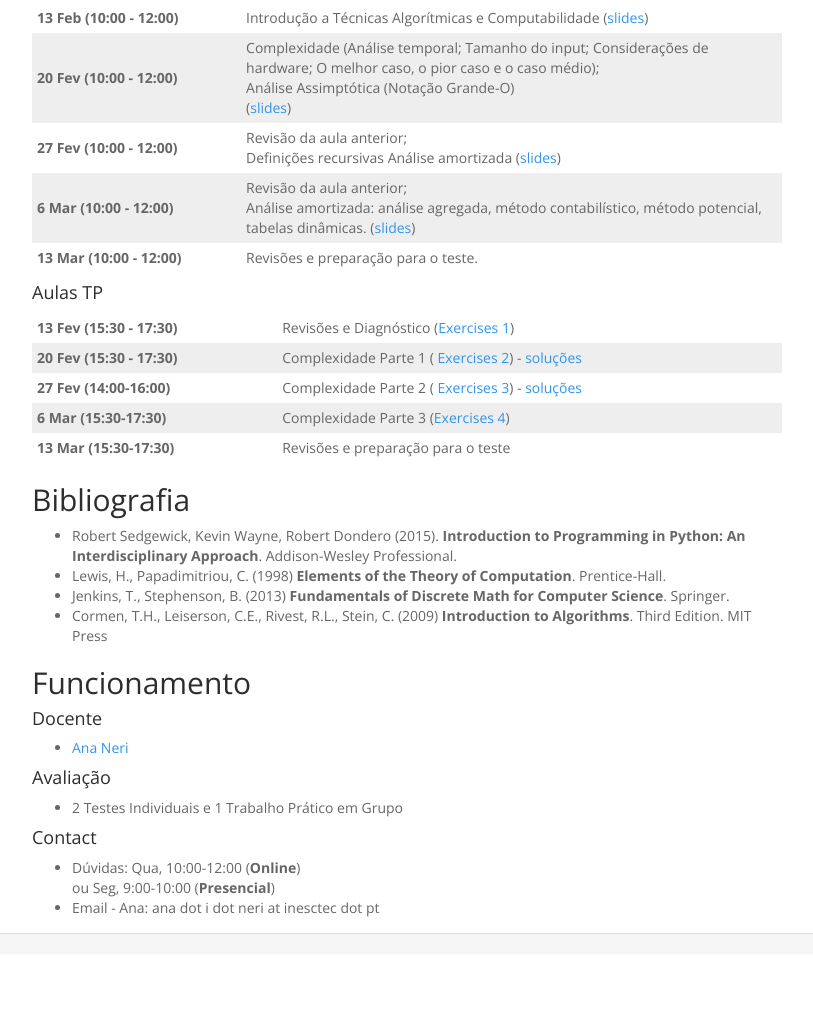
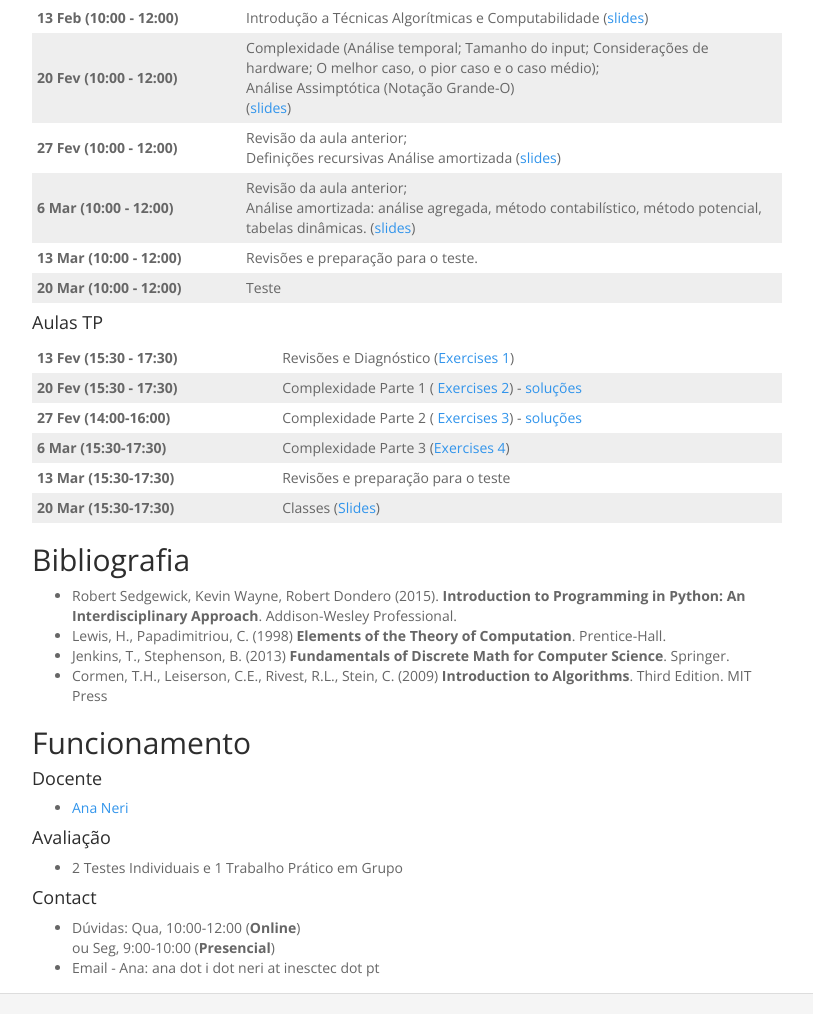
Before and after one commit to arcalab/tecnicas-algoritmicas-computabilidade-2223, a plain HTML site: page index.html in a window 1280 px wide. Shown: the part 766-1780 px from the top of the page, without its empty margins (233-1046 px from the left). Before the commit the page ends 1720 px from the top, so only its background shows below. Drawn offline with nearby package versions, Linux system fonts and the light colour scheme.

Commit message:
add classes

```diff
--- a/index.html
+++ b/index.html
@@ -166,12 +166,11 @@
           <td><strong>13 Mar (10:00 - 12:00)</strong></td>
           <td> Revisões e preparação para o teste.</td>
         </tr>
+        <tr>
+          <td><strong>20 Mar (10:00 - 12:00)</strong></td>
+          <td> Teste</td>
+        </tr>
   <!--      <tr>
-          <td><strong>Oct 24 (11:00 - 13:00)</strong></td>
-          <td> Simon's algorithm
-            (<a href="expSep.pdf">slides</a>)</td>
-        </tr>
-        <tr>
           <td><strong>Nov 07 (09:00-11:00)</strong></td>
           <td> Grover's algorithm (<a href="grover.pdf">slides</a>)</td>
         </tr>
@@ -237,13 +236,14 @@
           <td><strong>13 Mar (15:30-17:30)</strong></td>
           <td>Revisões e preparação para o teste</td>
         </tr>
- <!--       <tr>
-          <td><strong>Oct 31 (09:00-11:00)</strong></td>
-          <td>Bernstein-Vazirani Algorithm; Measurement Errors Mitigation (<a
-              href="LectureNotesTP/06 - Bernstein-Vazirani/class06.ipynb" target="_blank"
-              rel="noopener noreferrer">Exercises 6</a>)</td>
+        <tr>
+          <td><strong>20 Mar (15:30-17:30)</strong></td>
+          <td>
+            Classes (<a
+              href="T_05.pdf" target="_blank"
+              rel="noopener noreferrer">Slides</a>)</td>
         </tr>
-        <tr>
+  <!--      <tr>
           <td><strong>Oct 31 (11:00-13:00)</strong></td>
           <td>Simon's Algorithm; C<sup>n</sup>NOT decomposition (<a href="LectureNotesTP/07 - Simon/class07.ipynb"
               target="_blank" rel="noopener noreferrer">Exercises 7</a>)</td>
```
Also changed, not shown: 1 other file.
